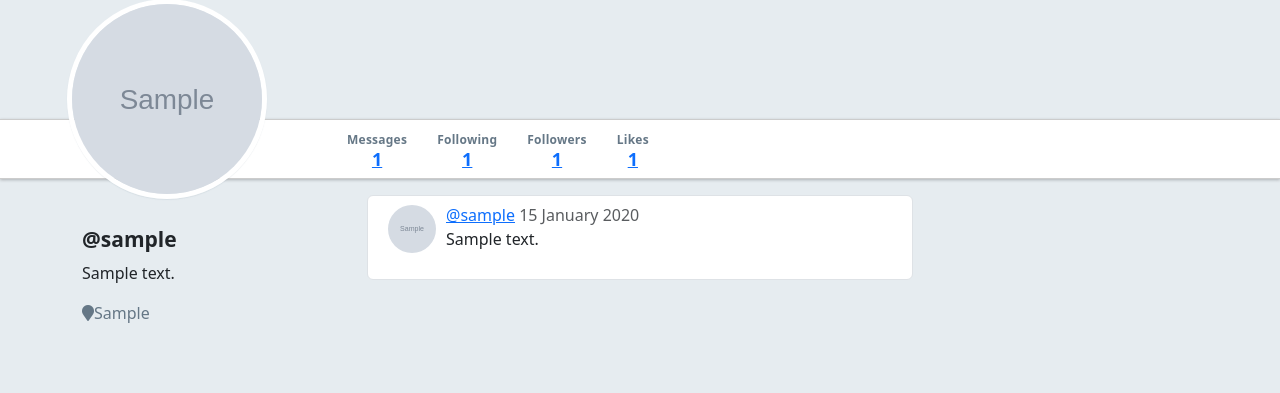
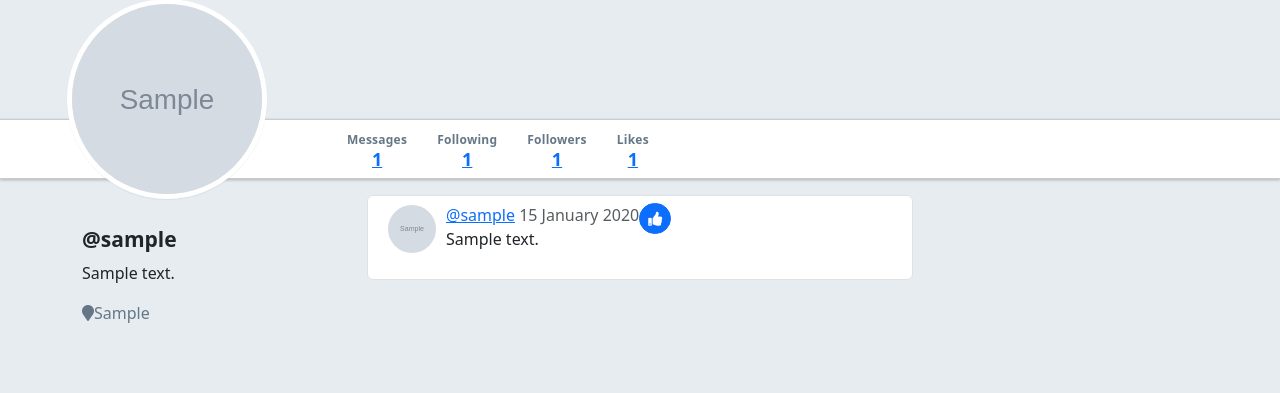
Before and after one commit to NormaCarr/warbler, a Flask app: page /users/1 in a window 1280 px wide. Shown: the part 287-680 px from the top of the page. Run offline with Flask 2, Linux system fonts and the light colour scheme; tables that the repository leaves empty hold one stand-in row (values such as "Sample post"); grey boxes marked "Sample" are stand-in pictures; some libraries are stand-ins or nearby versions.

Commit message:
Added Like message condition(if)

```diff
--- a/templates/users/show.html
+++ b/templates/users/show.html
@@ -1,12 +1,11 @@
-{% extends 'users/detail.html' %}
-{% block user_details %}
+{% extends 'users/detail.html' %} {% block user_details %}
 <div class="col-sm-6">
     <ul class="list-group" id="messages">
 
         {% for message in messages %}
 
         <li class="list-group-item">
-          <a href="/messages/{{ message.id }}" class="message-link"/>
+            <a href="/messages/{{ message.id }}" class="message-link" />
 
             <a href="/users/{{ user.id }}">
                 <img src="{{ user.image_url }}" alt="user image" class="timeline-image">
@@ -17,6 +16,16 @@
                 <span class="text-muted">{{ message.timestamp.strftime('%d %B %Y') }}</span>
                 <p>{{ message.text }}</p>
             </div>
+            {% if g.user.id != message.user_id %}
+            <form method="POST" action="/messages/{{ message.id }}/like" class="messages-like">
+                <button class="
+              btn
+              btn-sm
+              {{'btn-primary' if message.id in likes else 'btn-secondary'}}">
+              <i class="fa fa-thumbs-up"></i>
+            </button>
+            </form>
+            {% endif %}
         </li>
 
         {% endfor %}
```
Also changed, not shown: app.py (+5 -3 lines). Lines whose indentation alone changed are shown as unchanged.
